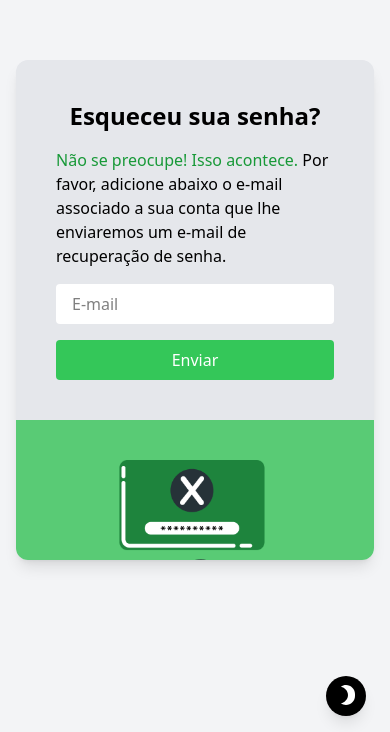
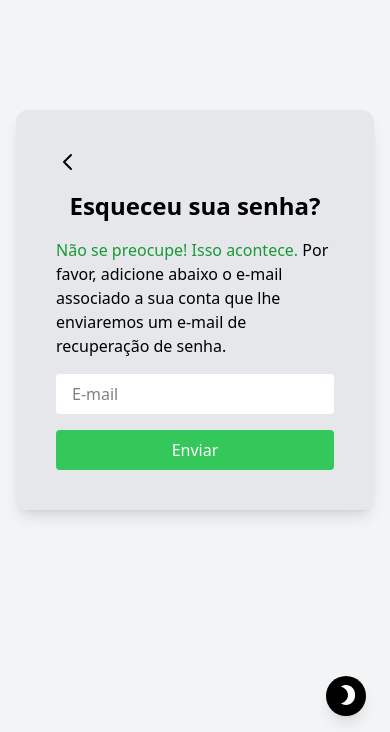
Before and after one commit to Gest-PI/web-frontend, a Next.js app: page /forgotpassword in a window 390 px wide. Shown: the part 112-844 px from the top of the page. Built offline with nearby package versions, Linux system fonts and the light colour scheme.

Commit message:
making login responsive

```diff
--- a/src/app/(pages)/(authpages)/confirmed/page.tsx
+++ b/src/app/(pages)/(authpages)/confirmed/page.tsx
@@ -8,7 +8,7 @@ export default function ConfirmedPage() {
     return (
         <>
             <div
-                className={`md:w-1/2 bg-[#071717] p-24 flex flex-col items-center ${
+                className={`md:w-1/2 bg-[#071717] flex flex-col justify-center p-10 items-center ${
                     theme == "light"
                         ? "bg-gray-200 text-black"
                         : "bg-[#071717] text-white"
@@ -21,9 +21,8 @@ export default function ConfirmedPage() {
                 >
                     Parabéns!
                 </h1>
-                <span className="text-xl">Fique atento ao telefone!</span>
                 <span className="text-xl">
-                    Logo{" "}
+                    Fique atento ao telefone! <br /> Logo{" "}
                     <span
                         className={`${
                             theme == "light"
@@ -47,9 +46,9 @@ export default function ConfirmedPage() {
                 </button>
             </div>
             <div
-                className={`md:w-1/2 ${
+                className={`md:w-1/2 hidden md:flex ${
                     theme == "light" ? "bg-[#59cb75]" : "bg-[#1E842D]"
-                } text-[#0A1E1E] p-10 flex flex-col justify-center items-center`}
+                } text-[#0A1E1E] p-10 flex-col justify-center items-center`}
             >
                 <Image
                     src={"/confirmed.png"}
--- a/src/app/(pages)/(authpages)/forgotpassword/page.tsx
+++ b/src/app/(pages)/(authpages)/forgotpassword/page.tsx
@@ -3,6 +3,7 @@ import { useSelector } from "react-redux";
 import Image from "next/image";
 import { redirect } from "next/navigation";
 import { useState } from "react";
+import LeftArrowIcon from "@/ui/icons/LeftArrowIcon";
 
 export default function ForgotPasswordPage() {
     const theme = useSelector((state: any) => state.theme.value);
@@ -15,7 +16,7 @@ export default function ForgotPasswordPage() {
         return (
             <>
                 <div
-                    className={`md:w-1/2 flex justify-center items-center flex-col p-10 space-y-4  ${
+                    className={`md:w-1/2 flex justify-center items-center p-10 flex-col space-y-4  ${
                         theme == "light"
                             ? "bg-gray-200 text-black"
                             : "bg-[#071717] text-white"
@@ -46,9 +47,9 @@ export default function ForgotPasswordPage() {
                 </div>
 
                 <div
-                    className={`md:w-1/2 ${
+                    className={`hidden md:flex md:w-1/2 ${
                         theme == "light" ? "bg-[#59cb75]" : "bg-[#1E842D]"
-                    } text-[#0A1E1E] p-10 flex flex-col justify-between items-center`}
+                    } text-[#0A1E1E] p-10 flex-col justify-between items-center`}
                 >
                     <Image
                         src={"/forgotpassword.png"}
@@ -64,13 +65,18 @@ export default function ForgotPasswordPage() {
     return (
         <>
             <div
-                className={`md:w-1/2 flex items-center  justify-center flex-col  ${
+                className={`md:w-1/2 flex items-center justify-center p-10 flex-col  ${
                     theme == "light"
                         ? "bg-gray-200 text-black"
                         : "bg-[#071717] text-white"
                 } p-10 space-y-4`}
             >
-                <h1 className="text-2xl font-bold">Esqueceu sua senha?</h1>
+                <div className="w-full flex items-center justify-start">
+                    <LeftArrowIcon theme={theme} href={"/login"} />
+                </div>
+                <h1 className="text-2xl font-bold w-full flex items-center justify-center gap-2">
+                    Esqueceu sua senha?
+                </h1>
                 <span>
                     <span
                         className={`${
@@ -106,7 +112,7 @@ export default function ForgotPasswordPage() {
             </div>
 
             <div
-                className={`md:w-1/2  ${
+                className={`md:w-1/2 hidden md:flex  ${
                     theme == "light" ? "bg-[#59cb75]" : "bg-[#1E842D]"
                 } text-[#0A1E1E] p-10 flex flex-col justify-between items-center`}
             >
--- a/src/app/(pages)/(authpages)/layout.tsx
+++ b/src/app/(pages)/(authpages)/layout.tsx
@@ -10,7 +10,7 @@ const AuthLayout = ({ children }: { children: React.ReactNode }) => {
                 theme == "light" ? "bg-gray-100" : "bg-[#0A1E1E]"
             }  text-white px-4`}
         >
-            <div className="flex flex-col md:flex-row w-full max-w-6xl h-[500px] rounded-xl overflow-hidden shadow-lg">
+            <div className="flex flex-col md:flex-row w-full max-w-6xl  rounded-xl overflow-hidden shadow-lg">
                 {children}
             </div>
         </div>
--- a/src/app/(pages)/(authpages)/login/page.tsx
+++ b/src/app/(pages)/(authpages)/login/page.tsx
@@ -10,7 +10,7 @@ export default function LoginPage() {
     return (
         <>
             <div
-                className={`md:w-1/2 flex justify-center items-center flex-col ${
+                className={`w-full md:w-1/2 flex justify-center items-center p-10 flex-col ${
                     theme == "light"
                         ? "bg-gray-200 text-black"
                         : "bg-[#071717] text-white"
@@ -92,9 +92,9 @@ export default function LoginPage() {
             </div>
 
             <div
-                className={`${
+                className={`hidden md:flex ${
                     theme == "light" ? "bg-[#59cb75]" : "bg-[#1E842D]"
-                } md:w-1/2  text-[#0A1E1E] p-10 flex flex-col justify-between items-center`}
+                } md:w-1/2  text-[#0A1E1E] p-10  flex-col justify-between items-center `}
             >
                 <Image
                     src={"/login.png"}
--- a/src/app/(pages)/(authpages)/signup/page.tsx
+++ b/src/app/(pages)/(authpages)/signup/page.tsx
@@ -8,7 +8,7 @@ export default function SignupPage() {
     return (
         <>
             <div
-                className={`md:w-1/2 bg-[#071717] flex flex-col justify-center items-center p-10 space-y-6 ${
+                className={`md:w-1/2 bg-[#071717] flex flex-col justify-center p-10 items-center space-y-6 ${
                     theme == "light"
                         ? "bg-gray-200 text-black"
                         : "bg-[#071717] text-white"
@@ -74,9 +74,9 @@ export default function SignupPage() {
                 </p>
             </div>
             <div
-                className={`md:w-1/2 ${
+                className={`md:w-1/2 hidden md:flex ${
                     theme == "light" ? "bg-[#59cb75]" : "bg-[#1E842D]"
-                } p-10 flex flex-col justify-center items-center`}
+                } p-10 flex-col justify-center items-center `}
             >
                 <Image
                     src={"/signup.png"}
--- /dev/null
+++ b/src/ui/icons/LeftArrowIcon.tsx
@@ -0,0 +1,44 @@
+"use client";
+
+import React from "react";
+import { useRouter } from "next/navigation";
+
+interface LeftArrowIconProps {
+    size?: string;
+    theme?: "light" | "dark";
+    href: string;
+}
+
+const LeftArrowIcon: React.FC<LeftArrowIconProps> = ({
+    size = "w-6 h-6",
+    theme = "light",
+    href,
+}) => {
+    const router = useRouter();
+    const colorClass = theme === "dark" ? "text-white" : "text-black";
+
+    const handleClick = () => {
+        router.push(href);
+    };
+
+    return (
+        <button onClick={handleClick} aria-label="Voltar">
+            <svg
+                className={`${size} ${colorClass}`}
+                fill="none"
+                stroke="currentColor"
+                viewBox="0 0 24 24"
+                xmlns="http://www.w3.org/2000/svg"
+            >
+                <path
+                    strokeLinecap="round"
+                    strokeLinejoin="round"
+                    strokeWidth={2}
+                    d="M15 19l-7-7 7-7"
+                />
+            </svg>
+        </button>
+    );
+};
+
+export default LeftArrowIcon;
```
